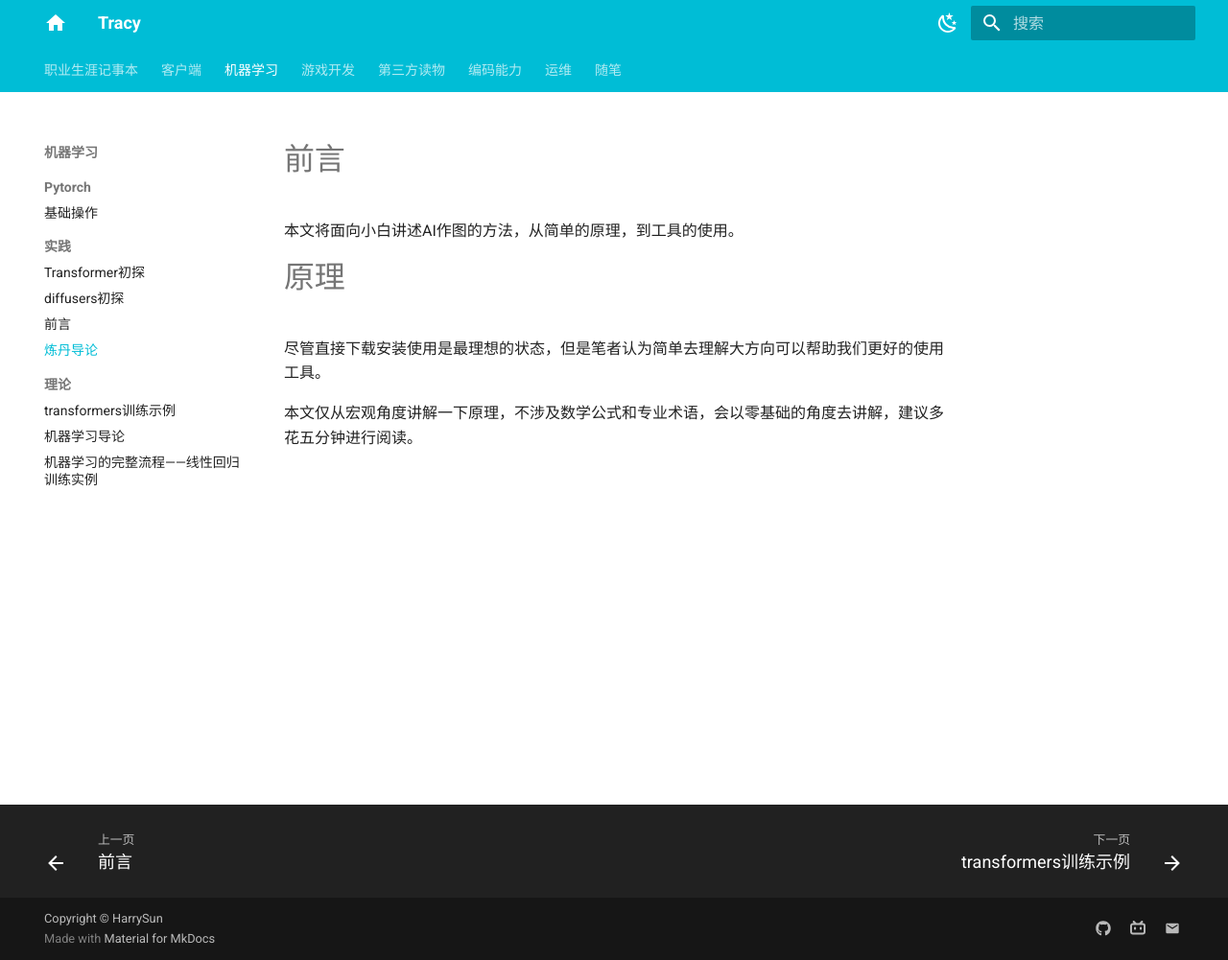
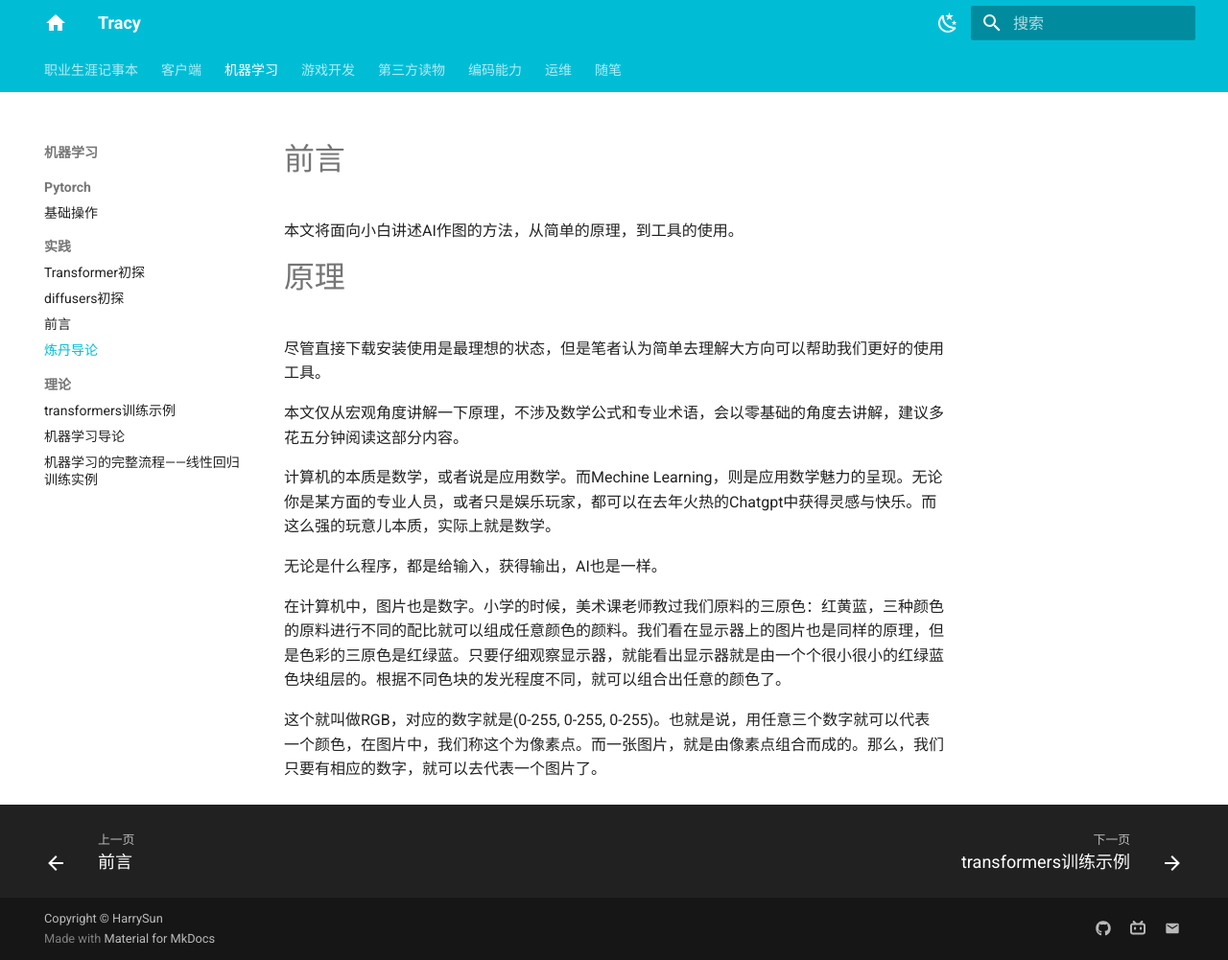
Before and after one commit to HarrySunV9x/harrysunv9x.github.io, an MkDocs documentation site: the page built from articles/机器学习/实践/炼丹导论.md, in a window 1280 px wide and 1001 px high. Shown: the whole window at 96% size. Built offline with MkDocs 1.6.1 and Material for MkDocs 9.7.7, drawn with Linux system fonts in a browser that asks for light colours.

Commit message:
Update 炼丹导论.md

```diff
--- a/articles/机器学习/实践/炼丹导论.md
+++ b/articles/机器学习/实践/炼丹导论.md
@@ -13,4 +13,12 @@ date: 2024-07-02
 
 尽管直接下载安装使用是最理想的状态，但是笔者认为简单去理解大方向可以帮助我们更好的使用工具。
 
-本文仅从宏观角度讲解一下原理，不涉及数学公式和专业术语，会以零基础的角度去讲解，建议多花五分钟进行阅读。
+本文仅从宏观角度讲解一下原理，不涉及数学公式和专业术语，会以零基础的角度去讲解，建议多花五分钟阅读这部分内容。
+
+计算机的本质是数学，或者说是应用数学。而Mechine Learning，则是应用数学魅力的呈现。无论你是某方面的专业人员，或者只是娱乐玩家，都可以在去年火热的Chatgpt中获得灵感与快乐。而这么强的玩意儿本质，实际上就是数学。
+
+无论是什么程序，都是给输入，获得输出，AI也是一样。
+
+在计算机中，图片也是数字。小学的时候，美术课老师教过我们原料的三原色：红黄蓝，三种颜色的原料进行不同的配比就可以组成任意颜色的颜料。我们看在显示器上的图片也是同样的原理，但是色彩的三原色是红绿蓝。只要仔细观察显示器，就能看出显示器就是由一个个很小很小的红绿蓝色块组层的。根据不同色块的发光程度不同，就可以组合出任意的颜色了。
+
+这个就叫做RGB，对应的数字就是(0-255, 0-255, 0-255)。也就是说，用任意三个数字就可以代表一个颜色，在图片中，我们称这个为像素点。而一张图片，就是由像素点组合而成的。那么，我们只要有相应的数字，就可以去代表一个图片了。
```
